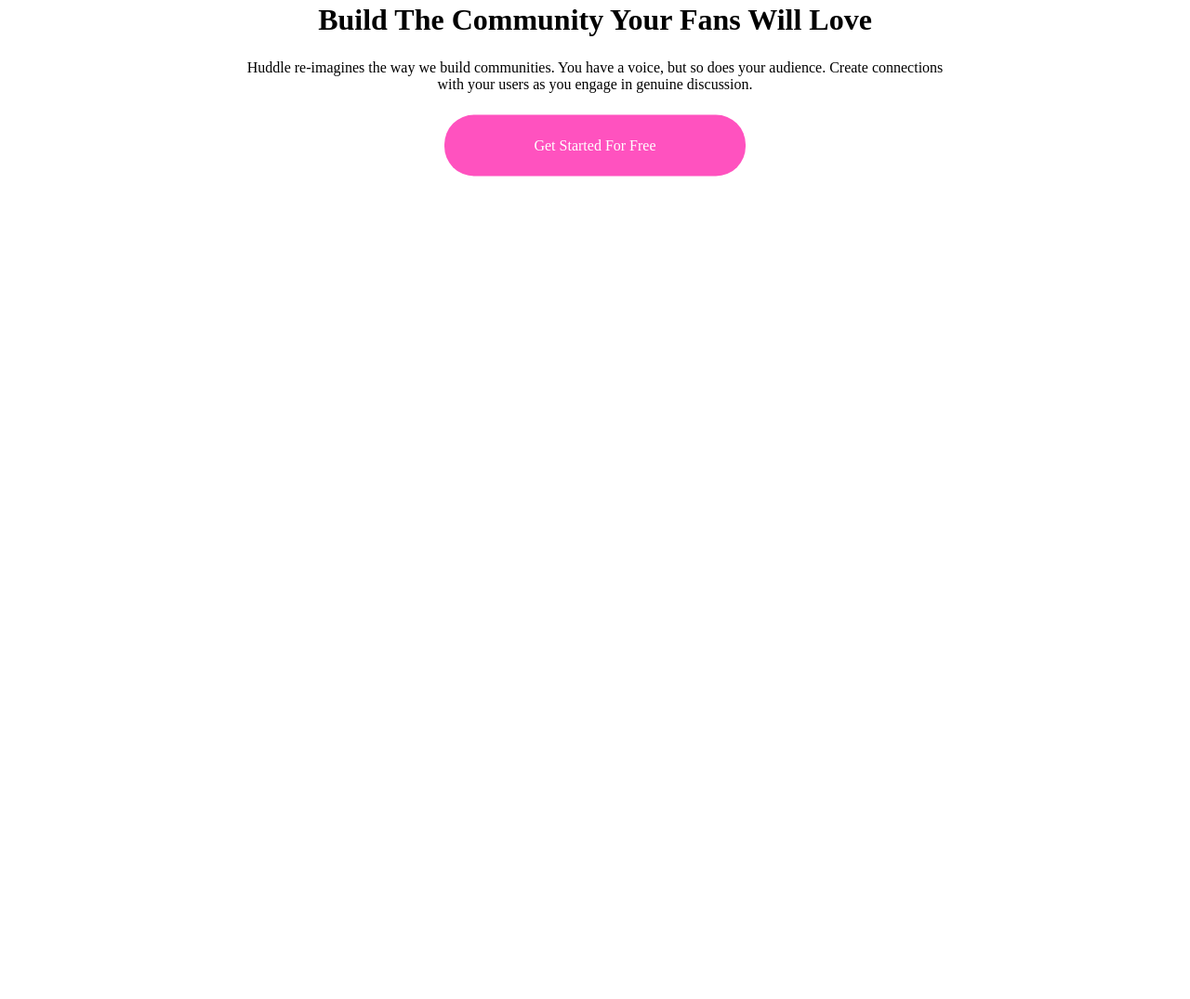
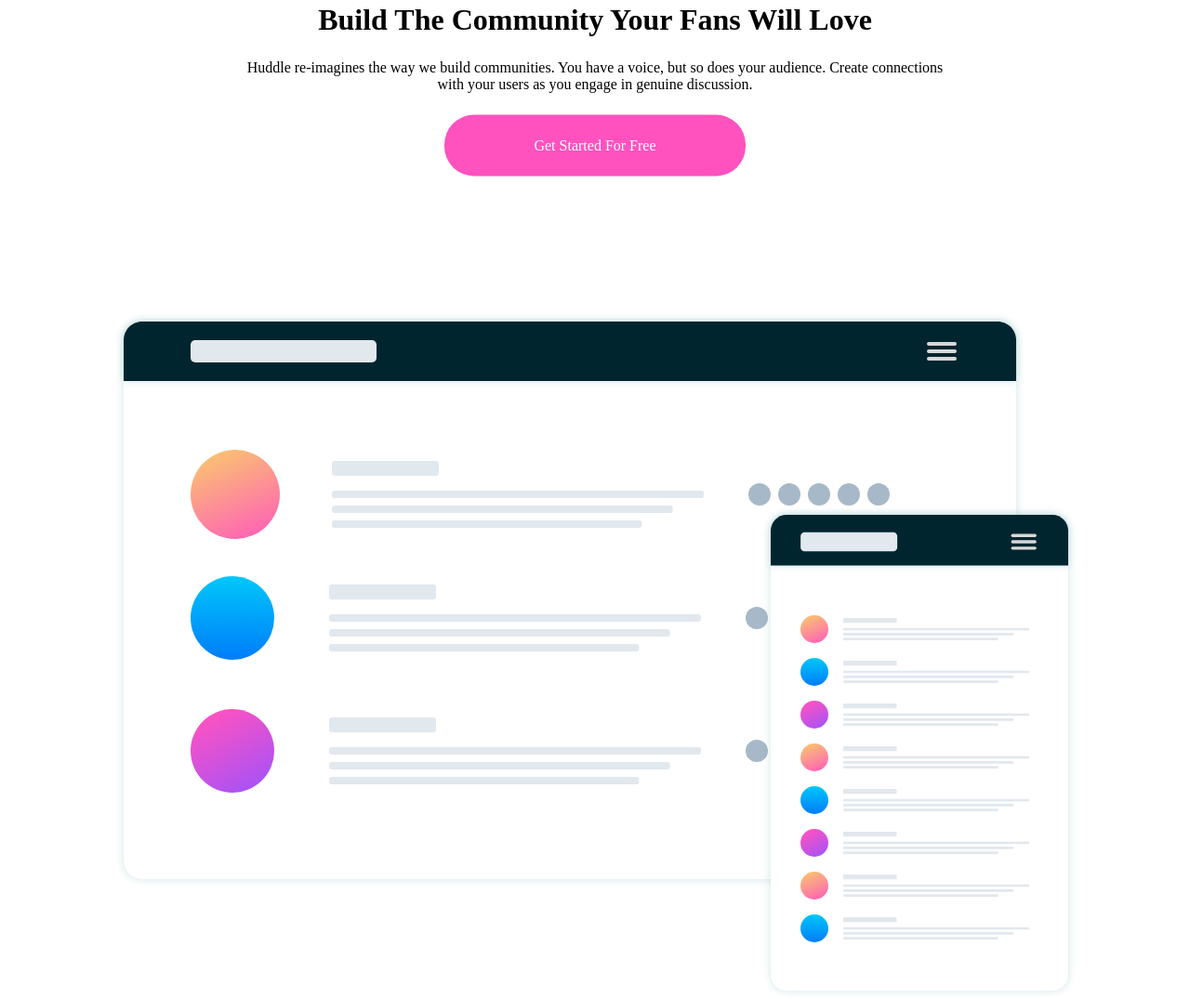
Before and after one commit to mohammad2003mrz/21-huddle-landing-page-with-curved-sections-master, a plain HTML site: page index.html in a window 1280 px wide. Shown: the part 464-1539 px from the top of the page at 93% size. Before the commit the page ends 800 px from the top, so only its background shows below. Drawn offline with Linux system fonts and the light colour scheme.

Commit message:
create section-1 and fixs

```diff
--- a/index.html
+++ b/index.html
@@ -44,6 +44,9 @@
         <a href="#">Get Started For Free</a>
       </div>
     </header>
+    <section class="section-1">
+      <img src="images/screen-mockups.svg" alt="screen-mockups" />
+    </section>
     <!--     1.4k+ Communities Formed 2.7m+ Messages Sent Grow Together Generate
   meaningful discussions with your audience and build a strong, loyal community.
   Think of the insightful conversations you miss out on with a feedback form.
--- a/style.css
+++ b/style.css
@@ -82,3 +82,10 @@
 .continar-h a:is(:hover, :active) {
   background-color: var(--Light-Pink);
 }
+/* section-1 */
+
+.section-1 {
+  display: flex;
+  align-items: center;
+  justify-content: center;
+}
```
